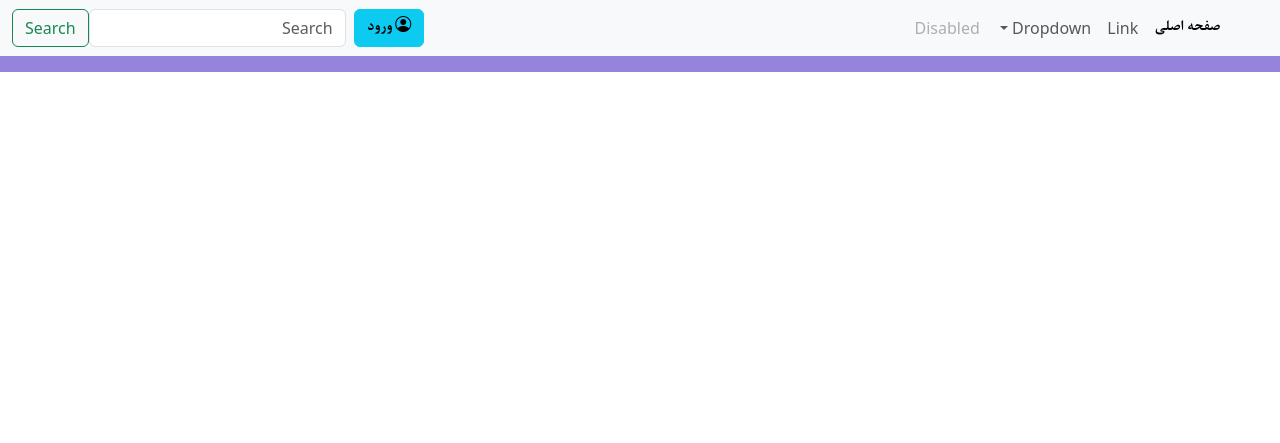
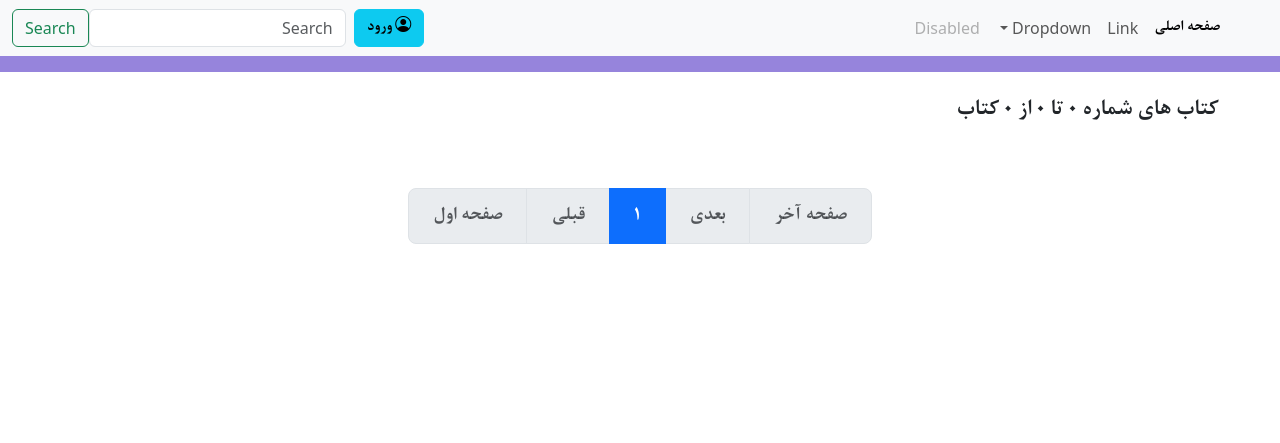
Before and after one commit to Pouria-Jamshidi/Book-Store, a Django app: page / in a window 1280 px wide. Shown: the top 443 px of the page. Run offline with Django 5.2, Linux system fonts and the light colour scheme; data that the repository does not hold is empty.

Commit message:
Added pagination to home page

```diff
--- a/core/templates/core/home.html
+++ b/core/templates/core/home.html
@@ -30,6 +30,12 @@
 {% block main %}
 
     <div class="row gx-1 mt-2 d-flex justify-content-start ms-4 me-4">
+        <div>
+            <p class="bnazaninBold"
+               style="margin-top: 0.5em;margin-bottom: 0.5em;margin-right: 1.5em;font-size: 1.5em">
+                کتاب های شماره  {{ books.start_index }} تا {{ books.end_index }} از {{ books.paginator.count }} کتاب
+            </p>
+        </div>
         {% for book in books %}
         <div class="col-lg-3 col-md-4 col-sm-6 col-6 bnazaninBold">
             <div class="card mb-3">
@@ -46,14 +52,75 @@
 
                   </div>
                     <a href="{% url 'book_detail' book_id=book.id %}" class="btn btn-info w-100 rounded-top-0 rounded-end-0">مشاهده کتاب</a>
-{#                  <div class="card-footer d-flex p-0">#}
-{#                      <a href="{% url 'book_detail' book_id=book.id %}" class="btn btn-info w-100 rounded-top-0 rounded-end-0 flex-fill">مشاهده کتاب</a>#}
-{#                  </div>#}
                 </div>
               </div>
             </div>
         </div>
         {% endfor %}
+
+    <div class="mt-5 mb-5 bnazaninBold" dir="ltr" style="direction: ltr">
+        <nav aria-label="page navigation">
+          <ul class="pagination pagination-lg justify-content-center">
+
+            {% if books.has_previous %}
+                <!-- first page and previous page -->
+                <li class="page-item">
+                  <a href="?page=1" class="page-link">صفحه اول</a>
+                </li>
+                <li class="page-item">
+                  <a href="?page={{ books.previous_page_number }}" class="page-link">قبلی</a>
+                </li>
+
+            {% else %}
+                <!-- first page and previous page -->
+                <li class="page-item disabled">
+                  <span class="page-link">صفحه اول</span>
+                </li>
+                <li class="page-item disabled">
+                  <span class="page-link">قبلی</span>
+                </li>
+            {% endif %}
+
+            <!-- up to 5 previous pages if they exist -->
+            {% for i in previous_pages %}
+              <li class="page-item">
+                <a class="page-link" href="?page={{ i }}" aria-current="page">{{ i }}</a>
+              </li>
+            {% endfor %}
+
+            <!-- current page -->
+            <li class="page-item active"><span class="page-link" style="cursor: pointer">{{ current_page }}</span></li>
+
+            <!-- up to 5 more pages ahead if they exist -->
+            {% for i in next_pages %}
+                <li class="page-item">
+                  <a class="page-link" href="?page={{ i }}" aria-current="page">{{ i }}</a>
+                </li>
+            {% endfor %}
+
+            {% if books.has_next %}
+                <!-- next page and last page -->
+                <li class="page-item">
+                  <a class="page-link" href="?page={{ books.next_page_number }}">بعدی</a>
+                </li>
+                <li class="page-item">
+                  <a class="page-link" href="?page={{ total_pages }}">صفحه آخر</a>
+                </li>
+
+            {% else %}
+                <!-- next page and last page -->
+                <li class="page-item disabled">
+                  <span class="page-link">بعدی</span>
+                </li>
+                <li class="page-item disabled">
+                  <span class="page-link">صفحه آخر</span>
+                </li>
+            {% endif %}
+
+
+          </ul>
+        </nav>
+    </div>
     </div>
 
 {% endblock %}
--- a/core/views.py
+++ b/core/views.py
@@ -3,7 +3,8 @@ from django.views import View
 from django.contrib import messages
 from django.contrib.auth.mixins import LoginRequiredMixin, UserPassesTestMixin
 from django.contrib.auth.views import redirect_to_login
-from core.models import Book, Score, NavbarGenre, Genre
+from django.core.paginator import Paginator
+from core.models import Book, Score, NavbarGenre
 from sales.models import Order, OrderItems, StatusChoices
 from core.forms import NewAuthorForm, NewBookForm, NewGenreForm, NavbarForm
 
@@ -14,11 +15,27 @@ def home(request):
     :param request:
     :return:
     """
+    # ======================== Adding pagination ==========================
+    p = Paginator(Book.objects.all(), 12)
+    page = request.GET.get('page')
+    books = p.get_page(page)
+    # ======================== for page surfing ===========================
+    current_page = books.number
+    total_pages = p.num_pages
+    next_pages = [i for i in range(current_page + 1, min(current_page + 5, total_pages) + 1)]  # min prevents numbers above max page
+    previous_pages = [i for i in range(max(current_page - 4, 1), current_page)]  # max prevents numbers below 1
+    # =====================================================================
+
     context = {
-        'books':Book.objects.all(),
-        'navbar_items':NavbarGenre.objects.all(),
-        'active_genre': None
+        'books': books,
+        'navbar_items': NavbarGenre.objects.all(),
+        'active_genre': None,
+        'current_page': current_page,
+        'total_pages': total_pages,
+        'next_pages': next_pages,
+        'previous_pages': previous_pages,
     }
+
     return render(request,'core/home.html',context)
 
 def home_genre(request,genre_id):
@@ -28,10 +45,26 @@ def home_genre(request,genre_id):
     :param genre_id: ID of desired genre
     :return:
     """
+
+    # ======================== Adding pagination ==========================
+    p = Paginator(Book.objects.filter(genre= genre_id), 12)
+    page = request.GET.get('page')
+    books = p.get_page(page)
+    # ======================== for page surfing ===========================
+    current_page = books.number
+    total_pages = p.num_pages
+    next_pages = [i for i in range(current_page+1,min(current_page+6,total_pages)+1)] # min prevents numbers above max page
+    previous_pages = [i for i in range(max(current_page-5,1),current_page)] # max prevents numbers below 1
+    # =====================================================================
+
     context = {
-        'books': Book.objects.filter(genre=genre_id),
+        'books': books,
         'navbar_items': NavbarGenre.objects.all(),
-        'active_genre': genre_id
+        'active_genre': genre_id,
+        'current_page': current_page,
+        'total_pages': total_pages,
+        'next_pages': next_pages,
+        'previous_pages': previous_pages,
     }
 
     return render(request,'core/home.html',context)
@@ -43,10 +76,26 @@ def home_author(request,author_id):
     :param author_id: ID of the desired author
     :return:
     """
+
+    # ======================== Adding pagination ==========================
+    p = Paginator(Book.objects.filter(author= author_id), 12)
+    page = request.GET.get('page')
+    books = p.get_page(page)
+    # ======================== for page surfing ===========================
+    current_page = books.number
+    total_pages = p.num_pages
+    next_pages = [i for i in range(current_page + 1, min(current_page + 6, total_pages) + 1)]  # min prevents numbers above max page
+    previous_pages = [i for i in range(max(current_page - 5, 1), current_page)]  # max prevents numbers below 1
+    # =====================================================================
+
     context = {
-        'books': Book.objects.filter(author = author_id),
+        'books': books,
         'navbar_items': NavbarGenre.objects.all(),
-        'active_genre': None
+        'active_genre': None,
+        'current_page': current_page,
+        'total_pages': total_pages,
+        'next_pages': next_pages,
+        'previous_pages': previous_pages,
     }
 
     return render(request,'core/home.html',context)
```
